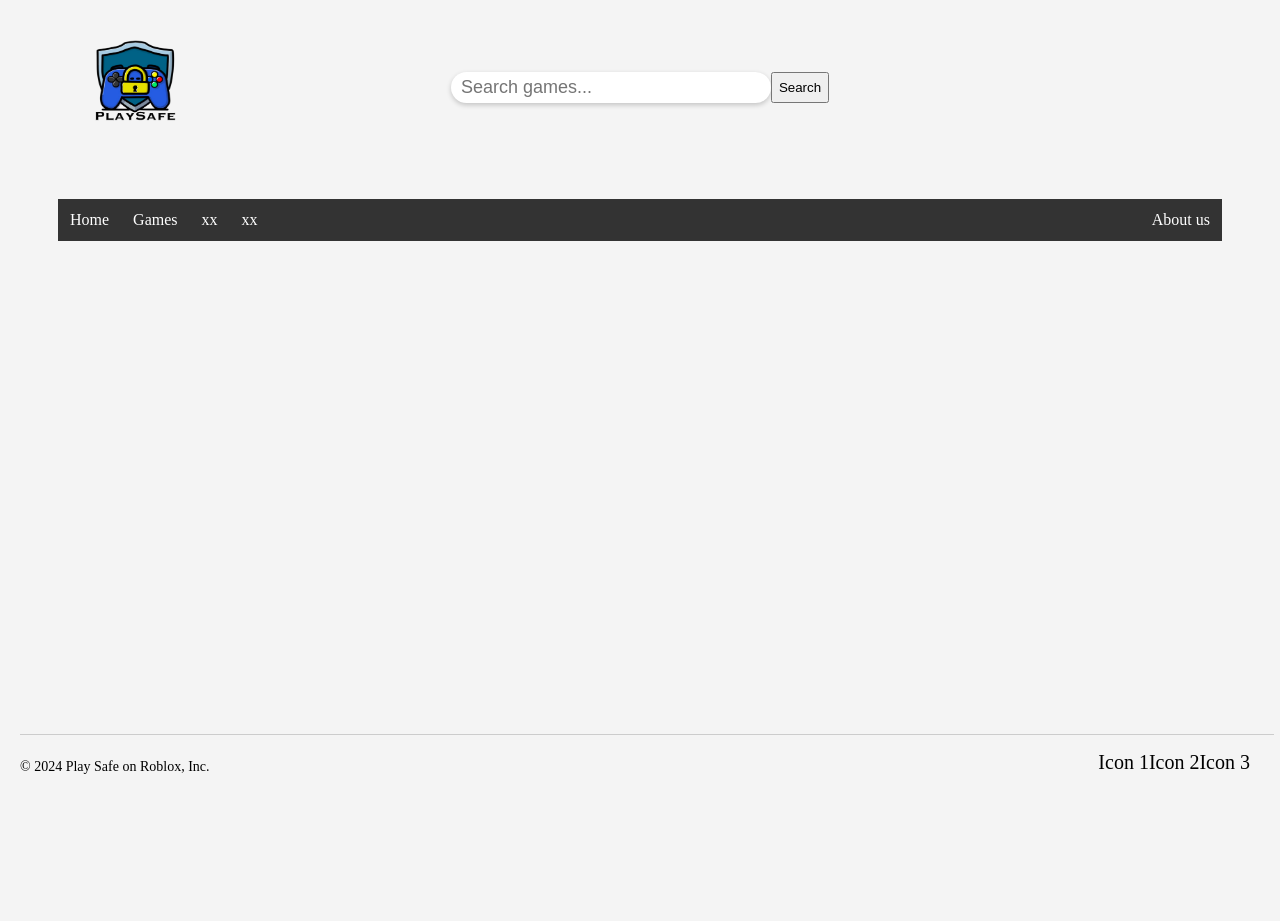
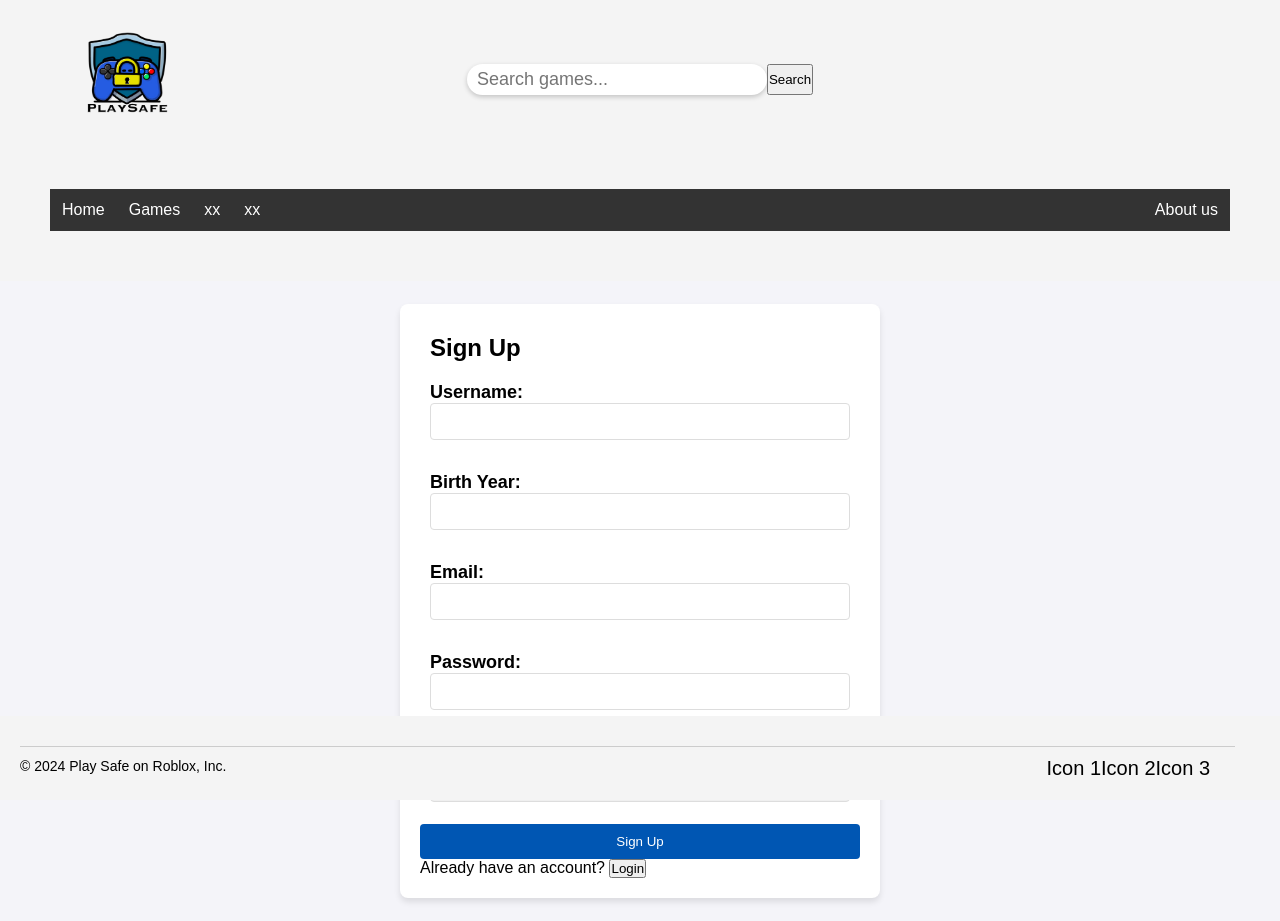
Before and after one commit to LucasLofqvist/Roblox-Reviews, a React (Create React App) app in the folder client/: page /signup in a window 1280 px wide. Shown: the top 921 px of the page. Before the commit the page ends 800 px from the top, so only its background shows below. Built offline with nearby package versions, Linux system fonts and the light colour scheme.

Commit message:
Add signup page as well as the signup page style, modify header and add AuthContext to handle login

```diff
--- a/client/src/components/App.js
+++ b/client/src/components/App.js
@@ -3,6 +3,8 @@ import Layout from './Layout';
 import { BrowserRouter as Router, Routes, Route } from 'react-router-dom';
 import GameListsPage from '../pages/GameListsPage';
 import GameDetailPage from '../pages/GameDetailPage';
+import { AuthProvider } from '../context/AuthContext';
+import Signup from '../pages/SignUp';
 
 
 
@@ -10,12 +12,15 @@ const App = () => {
     return (
         <div>
             <Router>
+                <AuthProvider>
                     <Layout>
                         <Routes>
                             <Route path="/" element= { <GameListsPage /> } />
                             <Route path="/games/:gameId" element= { <GameDetailPage />} />
+                            <Route path="/signup" element= { <Signup />} />
                         </Routes>
                     </Layout>
+                    </AuthProvider>
             </Router>
         </div>
     );
--- a/client/src/components/GameCard.js
+++ b/client/src/components/GameCard.js
@@ -2,7 +2,7 @@ import React from 'react';
 import FetchReviewStats from './FetchReviewStates';
 import { Link } from 'react-router-dom'; // Import Link from React Router
 
-const GameCard = ({ game }) => {
+const GameCard = ({ game, isAdmin }) => {
     return (
         <div className="game-card">
             <Link to={`/games/${encodeURIComponent(game.title)}`} className="game-link">
@@ -14,6 +14,12 @@ const GameCard = ({ game }) => {
             <div className="game-stats">
                 <FetchReviewStats gameTitle={game.title} />
             </div>
+            {isAdmin && (
+                <div className="admin-controls">
+                    <button className="update-button">Update</button>
+                    <button className="delete-button">Delete</button>
+                </div>
+            )}
         </div>
     );
 };
--- a/client/src/components/Header.js
+++ b/client/src/components/Header.js
@@ -1,10 +1,12 @@
 import React from 'react';
 import PSicon from '../img/pfIcon.png'
 import { Link, useNavigate } from "react-router-dom"
+import { useAuth } from '../context/AuthContext';
 import Search from './Search'
 
 const Header = () => {
     const navigate = useNavigate();
+    const {isLoggedIn,isAdmin, logout} = useAuth()
 
     const handleSearch = async (searchTerm) => {
         navigate(`/?search=${encodeURIComponent(searchTerm)}`);
@@ -17,8 +19,14 @@ const Header = () => {
             </Link>
             <Search onSearch={handleSearch} />
             <div id="login">
-                <Link to="/login"> <button> Login</button> </Link>
-                <Link to="/signUp"> <button> Sign up</button> </Link>
+                {isLoggedIn || isAdmin ? (
+                    <button onClick={logout}>Logout</button>
+                ) : (
+                    <>
+                    <Link to="/login"> <button> Login</button> </Link>
+                    <Link to="/signUp"> <button> Sign up</button> </Link>
+                    </>
+                )}
             </div>
         </header>
     );
--- /dev/null
+++ b/client/src/context/AuthContext.js
@@ -0,0 +1,37 @@
+import React, { createContext, useContext, useState } from 'react';
+import { useNavigate } from 'react-router-dom';
+
+const AuthContext = createContext(null);
+
+export const useAuth = () => useContext(AuthContext);
+
+export const AuthProvider = ({ children }) => {
+    const navigate = useNavigate(); // Move useNavigate inside the function
+    const [isLoggedIn, setIsLoggedIn] = useState(false);
+    const [isAdmin, setIsAdmin] = useState(false);
+
+    const login = (userDetails) => {
+        setIsLoggedIn(true);
+        setIsAdmin(userDetails.isAdmin);
+        userDetails.isAdmin ? navigate('/admin/dashboard') : navigate('/user/dashboard');
+    };
+
+    const logout = () => {
+        setIsLoggedIn(false);
+        setIsAdmin(false);
+        navigate('/'); // This will now work correctly
+    };
+
+    return (
+        <AuthContext.Provider value={{
+            isLoggedIn,
+            isAdmin,
+            login,
+            logout,
+            setIsLoggedIn,
+            setIsAdmin
+        }}>
+            {children}
+        </AuthContext.Provider>
+    );
+};
--- a/client/src/gameLayout.css
+++ b/client/src/gameLayout.css
@@ -111,7 +111,7 @@
 
 .game-title {
     margin-top: 10px;
-
+    text-align: center;
 }
 
 .game-stats {
--- /dev/null
+++ b/client/src/pages/SignUp.js
@@ -0,0 +1,83 @@
+import React, { useState } from 'react';
+import {useNavigate } from 'react-router-dom';
+import FetchRouter from '../components/FetchRouter';
+import '../signup.css';
+
+function Signup() {
+    const [username, setUsername] = useState('');
+    const [birthYear, setBirthYear] = useState('');
+    const [password, setPassword] = useState('');
+    const [email, setEmail] = useState('');
+    const [role, setRole] = useState('User');
+    const navigate = useNavigate();
+    const [error, setError] = useState('');
+
+
+
+    const handleSubmit = async (event) => {
+        event.preventDefault();
+        try {
+            const data = await FetchRouter('api/users', {
+                method: 'POST',
+                headers: {
+                'Content-Type': 'application/json',
+                },
+                body: JSON.stringify({
+                    username,
+                    birthYear: parseInt(birthYear),
+                    email,
+                    password,
+                    role
+                }),
+            });
+
+            if (data.success) {
+                alert("Account created successfully!")
+                navigate('/'); // Redirect to login page after successful signup
+            } else {
+                setError('Failed to create account');
+            }
+            } catch (err) {
+                setError('Error creating account: '+ err.message);
+            }
+        };
+
+    return (
+        <div className="signup-container">
+           <div className="signup-body">
+            <h2>Sign Up</h2>
+            <form className="signup-form" onSubmit={handleSubmit}>
+                <label>
+                    Username:
+                    <input type="text" value={username} onChange={(e) => setUsername(e.target.value)} required />
+                </label>
+                <label>
+                    Birth Year:
+                    <input type="number" value={birthYear} onChange={(e) => setBirthYear(e.target.value)} required />
+                </label>
+                <label>
+                    Email:
+                    <input type="email" value={email} onChange={(e) => setEmail(e.target.value)} required />
+                </label>
+                <label>
+                    Password:
+                    <input type="password" value={password} onChange={(e) => setPassword(e.target.value)} required />
+                </label>
+                <label>
+                    Role:
+                        <select value={role} onChange={(e) => setRole(e.target.value)} required>
+                            <option value="User">User</option>
+                            <option value="Moderator">Moderator</option>
+                            <option value="Owner">Owner</option>
+                        </select>
+                </label>
+                <button type="submit">Sign Up</button>
+                {error && <p className="error-message">{error}</p>}
+            </form>
+            <p>Already have an account? <button onClick={() => navigate('/')}>Login</button></p>
+            </div>
+        </div>
+    );
+    }
+
+    export default Signup;
--- /dev/null
+++ b/client/src/signup.css
@@ -0,0 +1,74 @@
+/* Basic reset */
+* {
+    box-sizing: border-box;
+    margin: 0;
+    padding: 0;
+    font-family: Arial, sans-serif;
+}
+
+.signup-container {
+    background-color: #f4f4f9;
+    display: flex;
+    justify-content: center;
+    align-items: center;
+    height: 80vh;
+    margin: 0;
+}
+
+.signup-body {
+    background: white;
+    padding: 20px;
+    border-radius: 8px;
+    box-shadow: 0 4px 6px rgba(0,0,0,0.1);
+    width: 100%;
+    max-width: 480px;
+}
+
+.signup-body h2 {
+    font-size: x-large;
+    margin:  10px;
+}
+.signup-form {
+    display: flex;
+    flex-direction: column;
+    gap: 12px;
+}
+
+.signup-form label {
+    font-size: large;
+    font-weight: bold;
+    margin: 10px;
+}
+
+.signup-form input, .signup-form select, .signup-form button {
+    padding: 10px;
+    border-radius: 4px;
+    border: 1px solid #ddd;
+    width: 100%;
+}
+
+.signup-form button {
+    background-color: #0056b3;
+    color: white;
+    border: none;
+    cursor: pointer;
+    transition: background-color 0.3s ease;
+}
+
+.signup-form button:hover {
+    background-color: #004494;
+}
+
+.error-message {
+    color: #cc0000;
+    font-size: 0.9rem;
+    margin-top: 5px;
+}
+
+.link-button {
+    background: none;
+    border: none;
+    color: #0066cc;
+    cursor: pointer;
+    padding: 0;
+}
```
Lines whose indentation alone changed are shown as unchanged.
